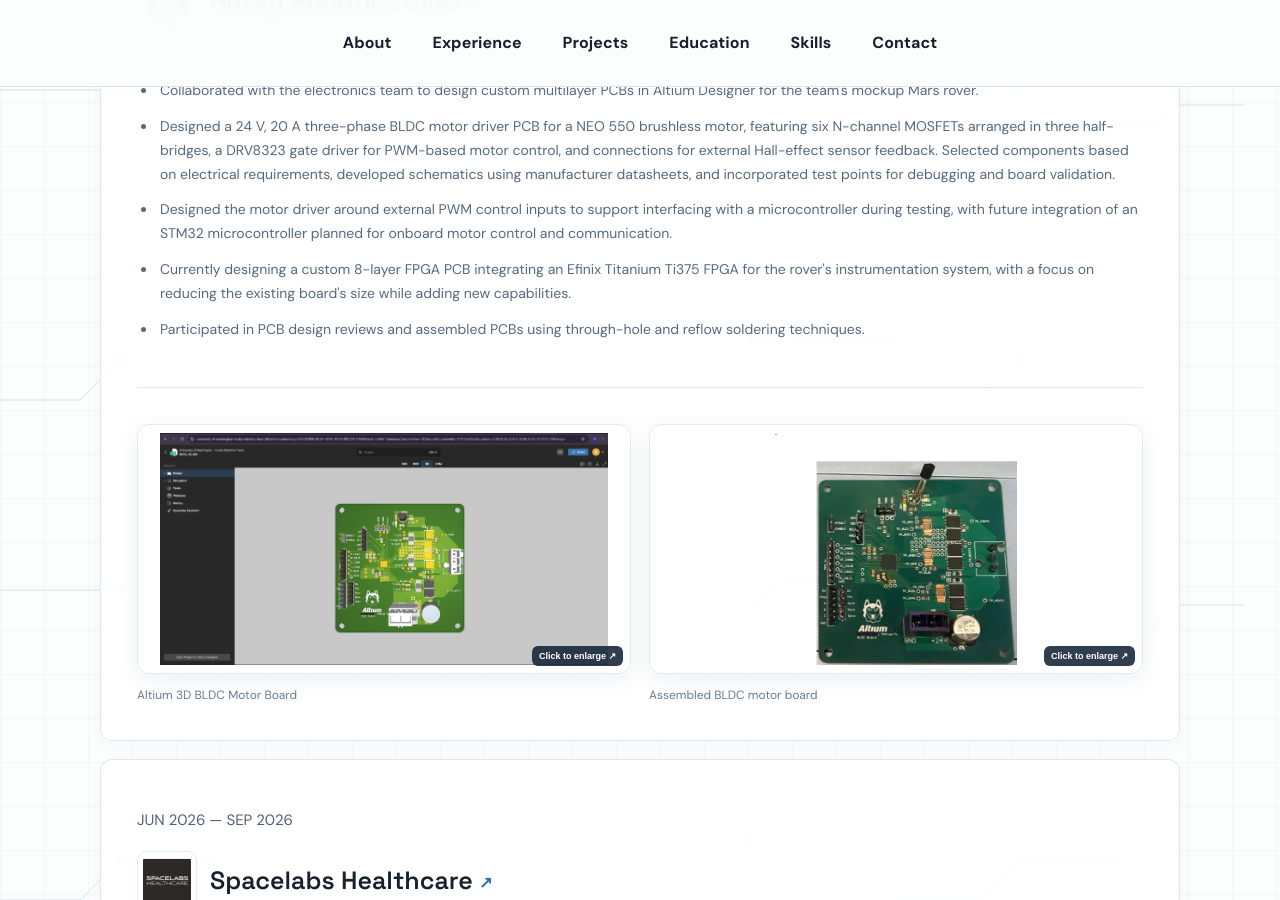
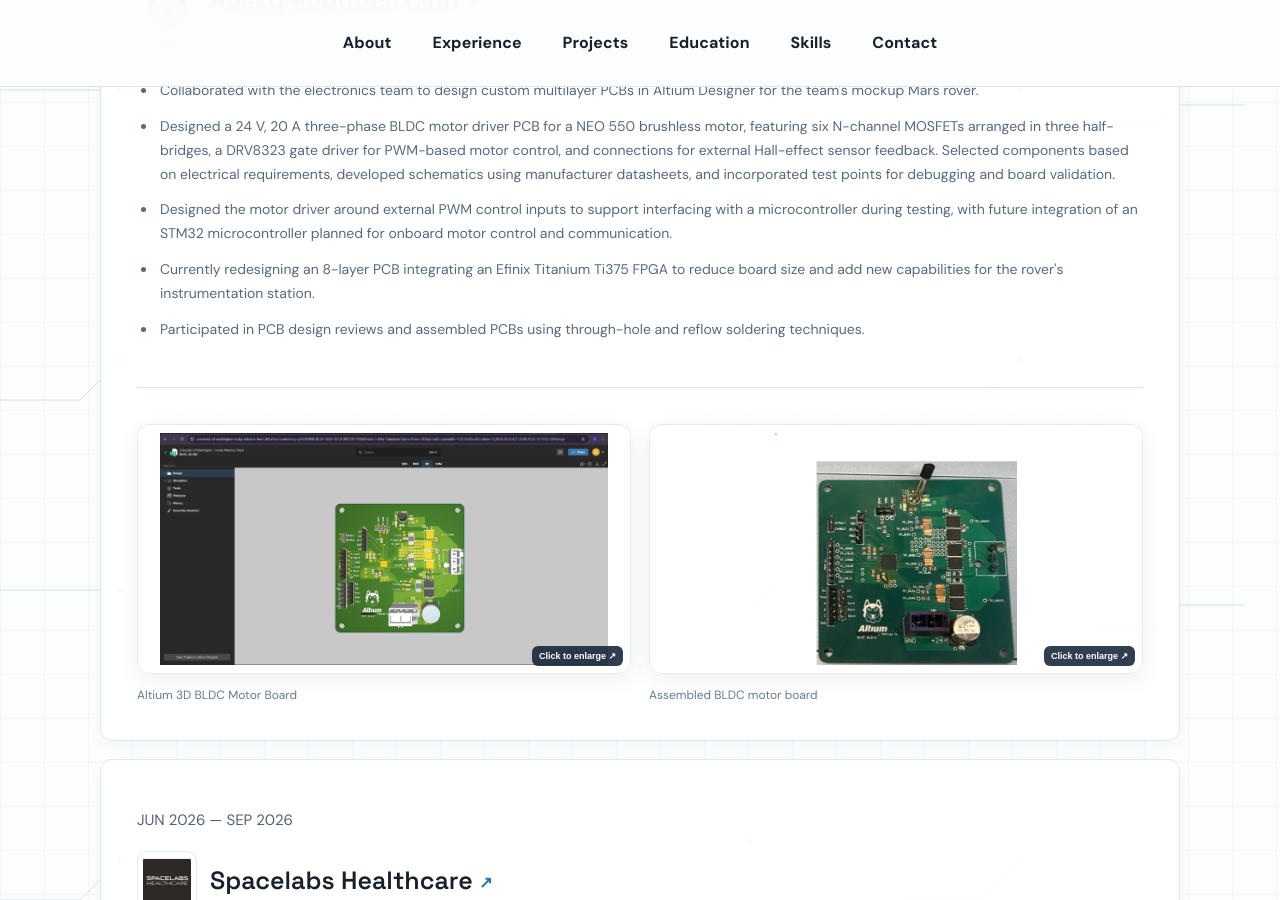
Before and after one commit to AdityaManivel/AdityaManivel.github.io, a Jekyll site: the page index.html, which Jekyll copies as it is, in a window 1280 px wide and 900 px high, scrolled down 1218 px. Built offline with Jekyll 4.4.1, drawn with Linux system fonts in a browser that asks for light colours.

Commit message:
Clarify Ti375 FPGA PCB redesign for rover instrumentation station

```diff
--- a/index.html
+++ b/index.html
@@ -72,7 +72,7 @@
           <li>Collaborated with the electronics team to design custom multilayer PCBs in Altium Designer for the team's mockup Mars rover.</li>
           <li>Designed a 24 V, 20 A three-phase BLDC motor driver PCB for a NEO 550 brushless motor, featuring six N-channel MOSFETs arranged in three half-bridges, a DRV8323 gate driver for PWM-based motor control, and connections for external Hall-effect sensor feedback. Selected components based on electrical requirements, developed schematics using manufacturer datasheets, and incorporated test points for debugging and board validation.</li>
           <li>Designed the motor driver around external PWM control inputs to support interfacing with a microcontroller during testing, with future integration of an STM32 microcontroller planned for onboard motor control and communication.</li>
-          <li>Currently designing a custom 8-layer FPGA PCB integrating an Efinix Titanium Ti375 FPGA for the rover's instrumentation system, with a focus on reducing the existing board's size while adding new capabilities.</li>
+          <li>Currently redesigning an 8-layer PCB integrating an Efinix Titanium Ti375 FPGA to reduce board size and add new capabilities for the rover's instrumentation station.</li>
           <li>Participated in PCB design reviews and assembled PCBs using through-hole and reflow soldering techniques.</li>
         </ul>
 
```
